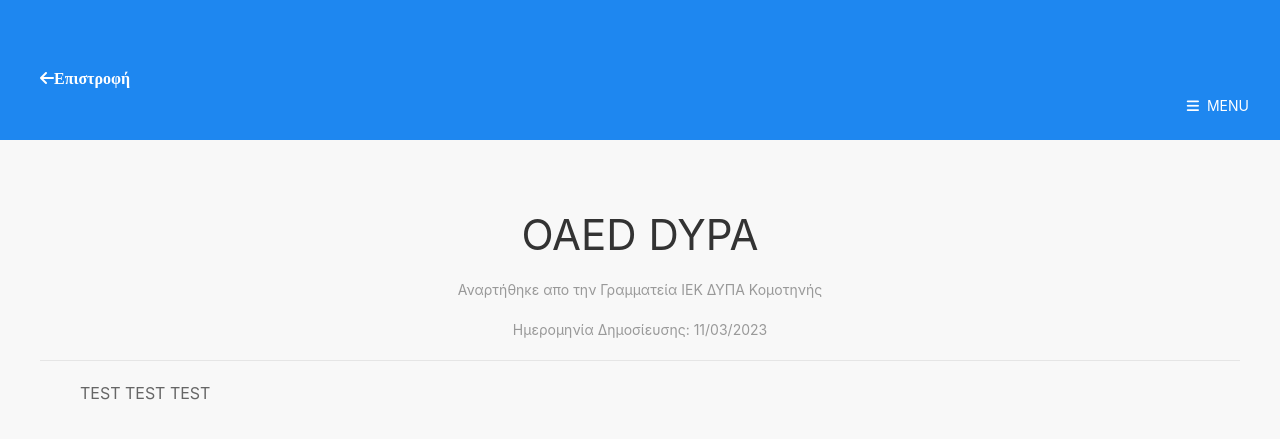
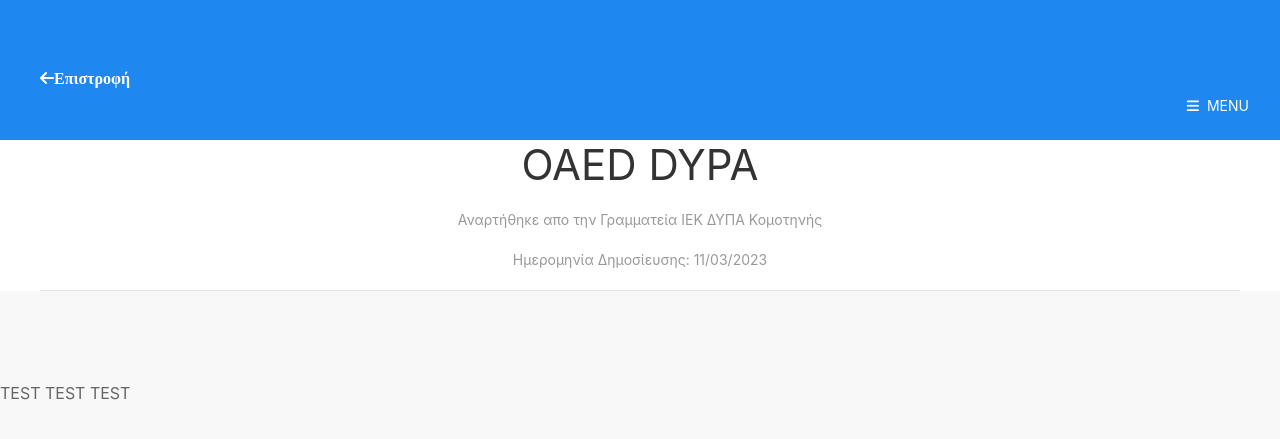
Before and after one commit to F20F20/jekyll-uikit-iek-dypa-komotinis, a Jekyll site: the page built from _posts/2023-03-11-sakis.md, in a window 1280 px wide. Shown: the top 439 px of the page. Built offline with Jekyll 4.4.1, drawn with Linux system fonts in a browser that asks for light colours; nearby versions of some CDN libraries.

Commit message:
Update post.html

```diff
--- a/_layouts/post.html
+++ b/_layouts/post.html
@@ -1,10 +1,6 @@
 ---
 layout: newsfrontlayout
 ---
-
-
-
-<div class="uk-section uk-section-muted">
 
 
 
@@ -15,11 +11,6 @@ layout: newsfrontlayout
     <p class="uk-article-meta">Αναρτήθηκε απο την <a href="#">Γραμματεία ΙΕΚ ΔΥΠΑ Κομοτηνής</a> <p class="uk-text-meta">Ημερομηνία Δημοσίευσης: {{page.date | date: '%d/%m/%Y'}} </p>
 	<hr>
 	  </div>
-	<div style="padding-left:80px;" ><p class="uk-text-lead"> {{ content }} </p> </div>
+	<div class="uk-section uk-section-muted"><p class="uk-text-lead"> {{ content }} </p> </div>
 
 </article>
-
-
-
-
-</div>
```
